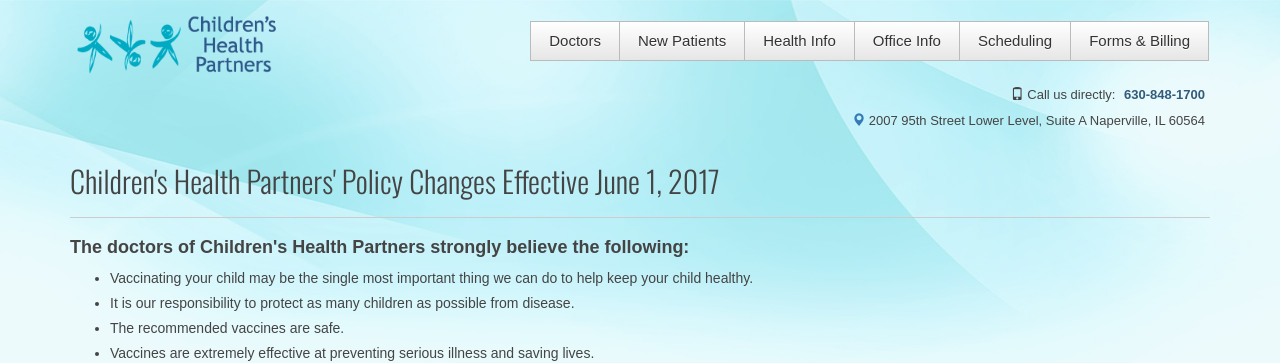
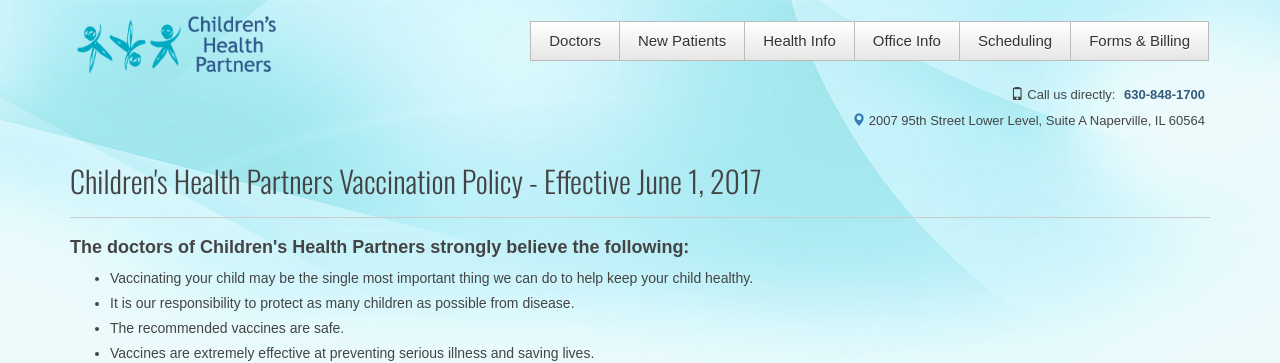
Before and after one commit to chpweb/web, a Jekyll site: the page built from vaccine-policy.html, in a window 1280 px wide. Shown: the top 363 px of the page. Built offline with Jekyll 4.4.1, drawn with Linux system fonts in a browser that asks for light colours; some web fonts are replaced; comment, search, counter and statistics services are not loaded.

Commit message:
Update vaccine-policy.html

```diff
--- a/vaccine-policy.html
+++ b/vaccine-policy.html
@@ -7,7 +7,7 @@
 
 <div class="container">
 	<section>
-		<h2>Children's Health Partners' Policy Changes Effective June 1, 2017</h2>
+		<h2>Children's Health Partners Vaccination Policy - Effective June 1, 2017</h2>
 		<hr />
 		<h4>The doctors of Children's Health Partners strongly believe the following:</h4>
 		<ul>
```
